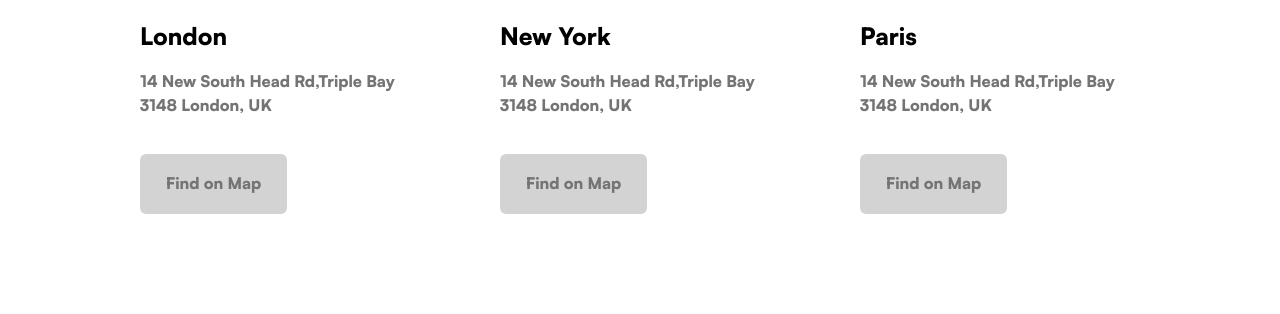
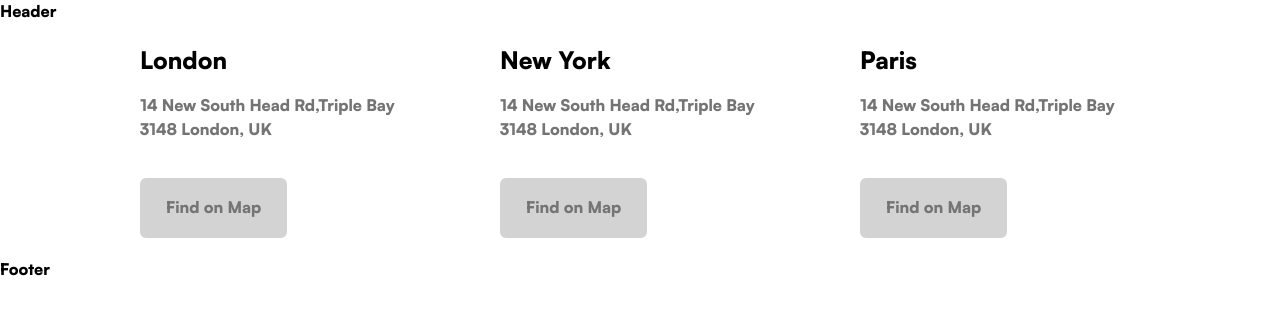
Before and after one commit to special-char/tsc-it-service, a Next.js app: page / in a window 1280 px wide. Shown: the top 314 px of the page. Built offline with nearby package versions, Linux system fonts and the light colour scheme.

Commit message:
commit code

```diff
--- a/src/app/layout.js
+++ b/src/app/layout.js
@@ -1,5 +1,7 @@
 import localFont from "next/font/local";
 import "./globals.css";
+import Header from "@/containers/header/Header";
+import Footer from "@/containers/footer/Footer";
 
 export const metadata = {
   title: "Create Next App",
@@ -14,7 +16,11 @@ const satoshi = localFont({
 export default function RootLayout({ children }) {
   return (
     <html lang="en">
-      <body className={`${satoshi.variable} font-sans`}>{children}</body>
+      <body className={`${satoshi.variable} font-sans`}>
+        <Header />
+        {children}
+        <Footer />
+      </body>
     </html>
   );
 }
```
Also changed, not shown: 1 other file (tests, documents, lock files or other folders).
